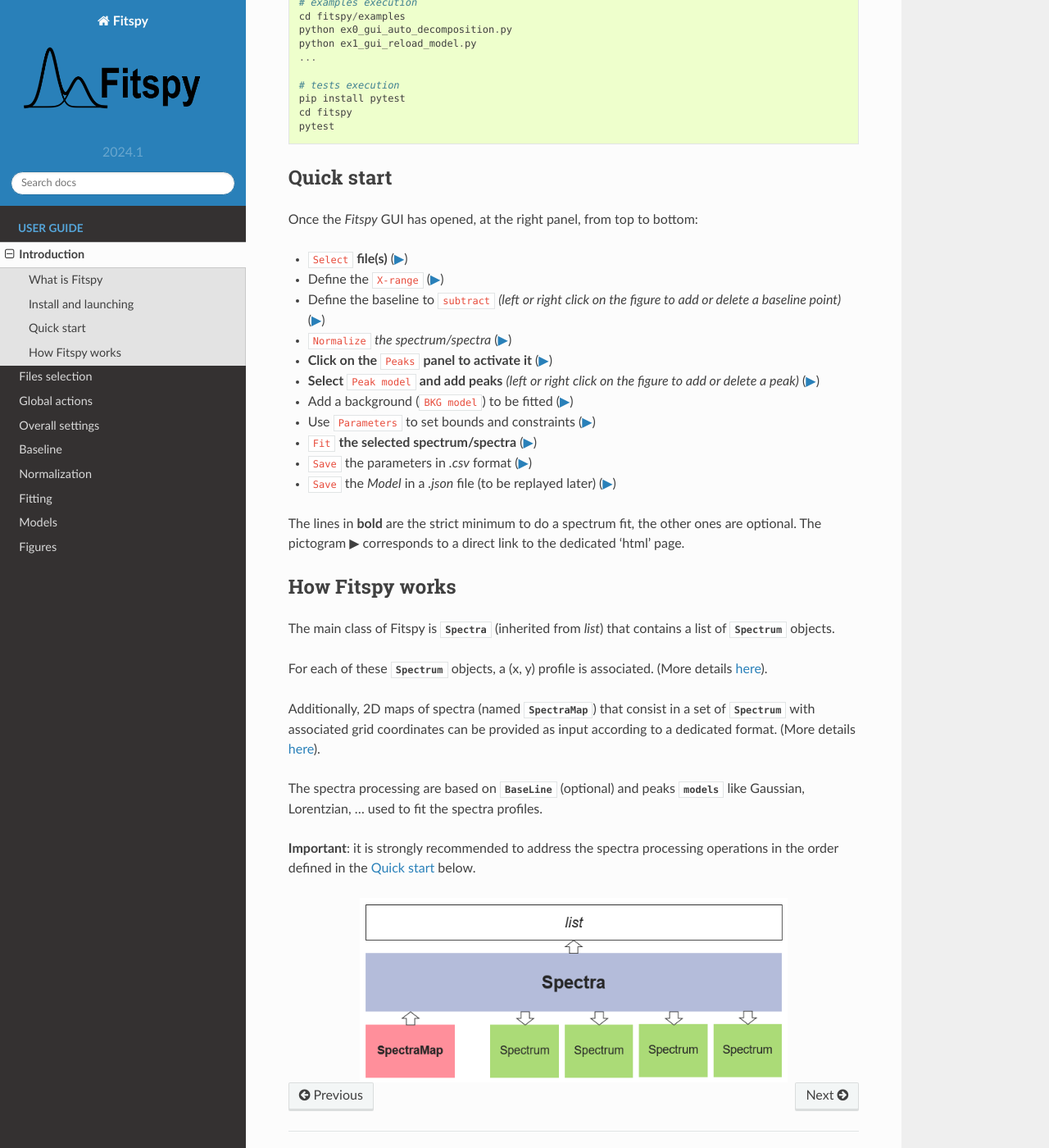
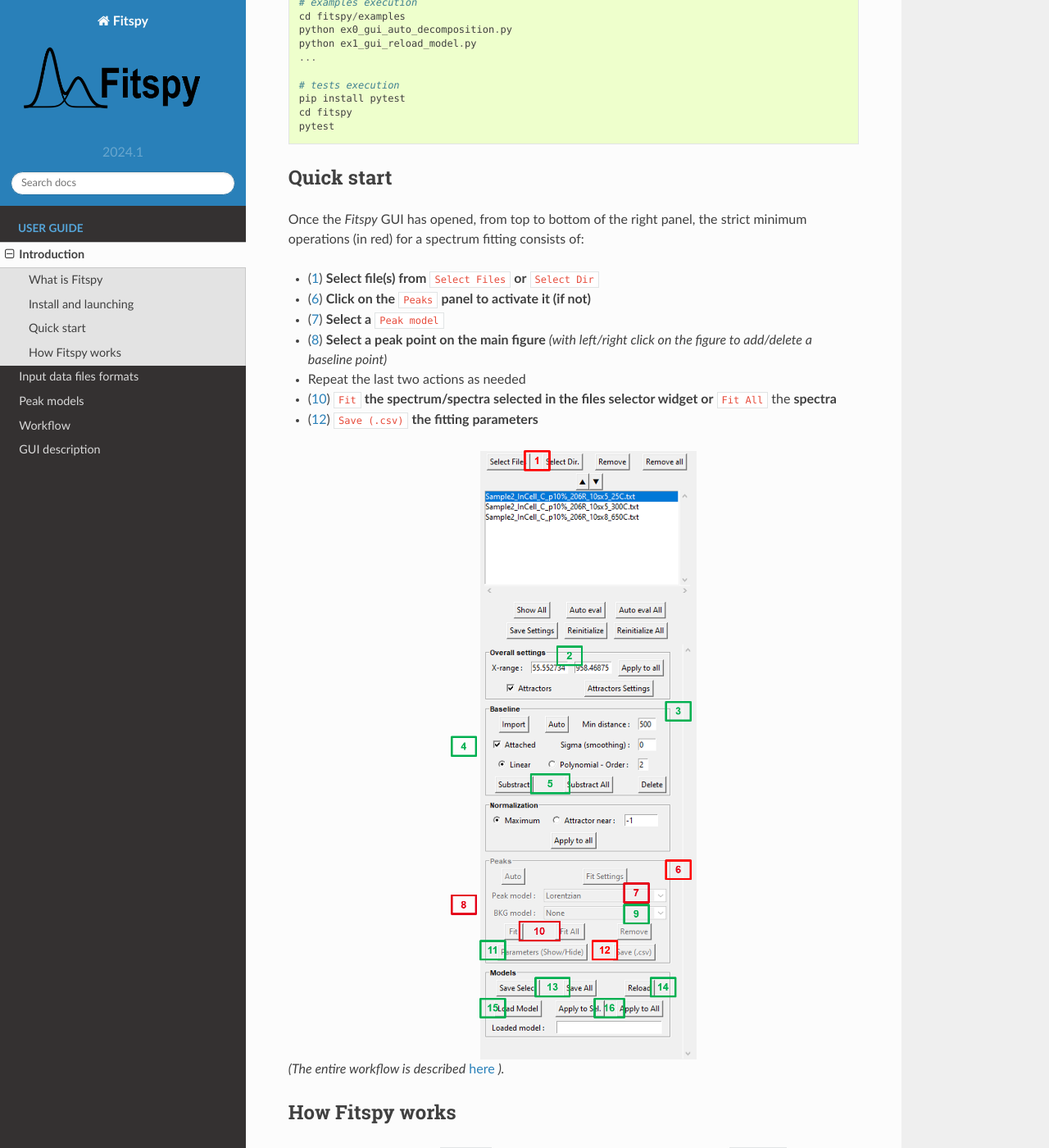
Before and after one commit to CEA-MetroCarac/fitspy, a Sphinx documentation site: the page built from doc/user_guide/intro.rst, in a window 1280 px wide and 1400 px high, scrolled down 1048 px. Shown: the whole window at 82% size. Built offline with Sphinx 7.4.7 and the Read the Docs theme 2.0.0, drawn with Linux system fonts in a browser that asks for light colours; pages that are not in the unit, such as notebooks, are missing from menus.

Commit message:
create user_guide folder

```diff
--- a/doc/user_guide/intro.rst
+++ b/doc/user_guide/intro.rst
@@ -57,22 +57,21 @@
 Quick start
 -----------
 
-Once the `Fitspy` GUI has opened, at the right panel, from top to bottom:
+Once the `Fitspy` GUI has opened, from top to bottom of the right panel, the strict minimum operations (in red) for a spectrum fitting consists of:
 
-- :code:`Select` **file(s)** (`▶ <files_selection.html>`_)
-- Define the :code:`X-range` (`▶ <overall_settings.html>`_)
-- Define the baseline to :code:`subtract` *(left or right click on the figure to add or delete a baseline point)* (`▶ <baseline.html>`_)
-- :code:`Normalize` *the spectrum/spectra* (`▶ <normalization.html>`_)
-- **Click on the** :code:`Peaks` **panel to activate it** (`▶ <fitting.html>`_)
-- **Select** :code:`Peak model` **and add peaks** *(left or right click on the figure to add or delete a peak)* (`▶ <fitting.html>`_)
-- Add a background (:code:`BKG model`) to be fitted (`▶ <fitting.html>`_)
-- Use :code:`Parameters` to set bounds and constraints (`▶ <fitting.html>`_)
-- :code:`Fit` **the selected spectrum/spectra** (`▶ <fitting.html>`_)
-- :code:`Save` the parameters in `.csv` format (`▶ <models.html>`_)
-- :code:`Save` the `Model` in a `.json` file (to be replayed later) (`▶ <models.html>`_)
+- (`1 <files_selection.html>`_) **Select file(s) from** :code:`Select Files`  **or**  :code:`Select Dir`
+- (`6 <fitting.html>`_) **Click on the** :code:`Peaks` **panel to activate it (if not)**
+- (`7 <fitting.html>`_) **Select a** :code:`Peak model`
+- (`8 <fitting.html>`_) **Select a peak point on the main figure** *(with left/right click on the figure to add/delete a baseline point)*
+- Repeat the last two actions as needed
+- (`10 <fitting.html>`_) :code:`Fit` **the spectrum/spectra selected in the files selector widget or** :code:`Fit All` the **spectra**
+- (`12 <fitting.html>`_) :code:`Save (.csv)` **the fitting parameters**
 
-The lines in **bold** are the strict minimum to do a spectrum fit, the other ones are optional.
-The pictogram ▶ corresponds to a direct link to the dedicated 'html' page.
+.. figure::  ../_static/workflow.png
+   :align:   center
+   :width:   300
+
+*(The entire workflow is described* `here <workflow.html>`_ *).*
 
 
 How Fitspy works
```
Also changed, not shown: doc/index.rst (+4 -8 lines), doc/user_guide/baseline.rst (deleted, +0 -22 lines), doc/user_guide/figures.rst (deleted, +0 -49 lines), doc/user_guide/fitting.rst (deleted, +0 -86 lines), doc/user_guide/global_actions.rst (deleted, +0 -17 lines), doc/user_guide/gui.rst (added, +245 -0 lines), doc/user_guide/input_data.rst (renamed from doc/user_guide/files_selection.rst, +9 -22 lines), doc/user_guide/models.rst (deleted, +0 -20 lines), doc/user_guide/normalization.rst (deleted, +0 -17 lines), doc/user_guide/overall_settings.rst (deleted, +0 -17 lines), doc/user_guide/peak_models.rst (added, +68 -0 lines), doc/user_guide/workflow.rst (added, +124 -0 lines), doc/_static/workflow.png (added).
